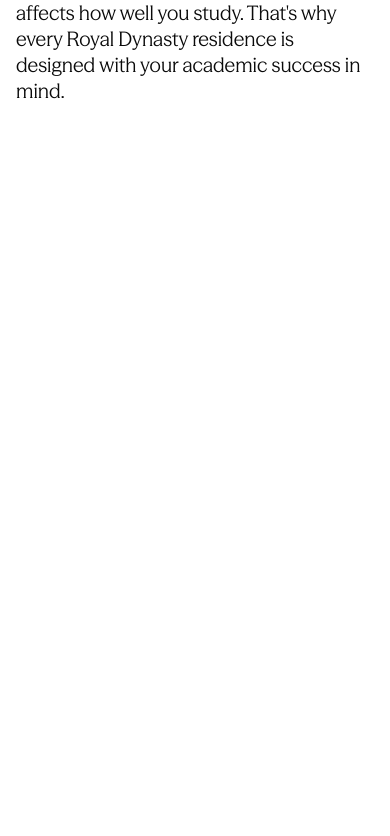
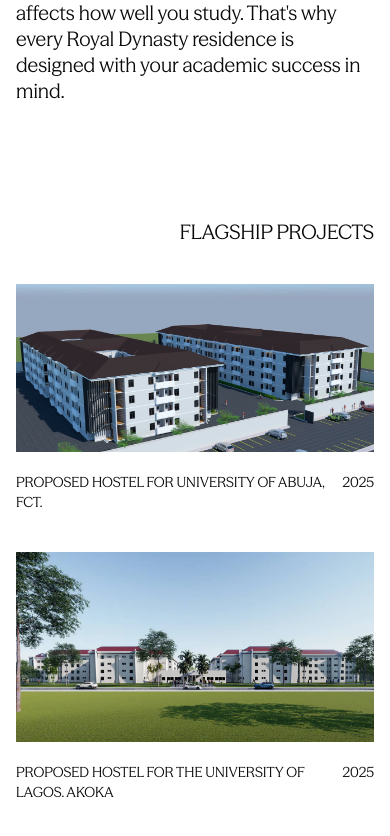
Before and after one commit to kingbary/royal-dynasty-homes, a Next.js app: page / in a window 390 px wide. Shown: the part 3776-4612 px from the top of the page. Before the commit the page ends 3938 px from the top, so only its background shows below. Built offline with nearby package versions, Linux system fonts and the light colour scheme; a web font is replaced by a local one.

Commit message:
feat: featured project section

```diff
--- /dev/null
+++ b/components/home/featured-projects.tsx
@@ -0,0 +1,46 @@
+import React from 'react'
+import { motion } from 'framer-motion'
+import Container from '../universal/container'
+import { containerVariants, fadeInUpVariants } from '@/lib/animation'
+import Image from 'next/image'
+
+export default function FeaturedProjects() {
+    return (
+        <section>
+            <Container className='py-[58px] md:py-30'>
+                <motion.div
+                    variants={containerVariants}
+                    initial="hidden"
+                    whileInView="visible"
+                    viewport={{ once: true, amount: 0.3 }}
+                >
+                    <motion.div
+                        variants={fadeInUpVariants}
+                        className='flex mb-10 justify-end'
+                        initial={{ x: -400, opacity: 0 }}
+                        animate={{ x: 0, opacity: 1 }}
+                        transition={{ duration: 1, ease: "easeOut" }}
+                    >
+                        <h3 className='text-xl font-normal leading-[120%] md:text-[40px] max-w-[630px] uppercase'>Flagship Projects</h3>
+                    </motion.div>
+                    <div className='flex flex-col gap-10'>
+                        <div>
+                            <Image src={'/images/hero-bg-2.webp'} width={1280} height={643} alt='PROPOSED HOSTEL FOR UNIVERSITY OF ABUJA, FCT.' />
+                            <div className='flex justify-between mt-5 font-normal text-sm md:text-base'>
+                                <p>PROPOSED HOSTEL FOR UNIVERSITY OF ABUJA, FCT.</p>
+                                <p>2025</p>
+                            </div>
+                        </div>
+                        <div>
+                            <Image src={'/images/hero-bg-3.webp'} width={1280} height={643} alt='PROPOSED HOSTEL FOR THE UNIVERSITY OF LAGOS. AKOKA' />
+                            <div className='flex justify-between mt-5 font-normal text-sm md:text-base'>
+                                <p>PROPOSED HOSTEL FOR THE UNIVERSITY OF LAGOS. AKOKA</p>
+                                <p>2025</p>
+                            </div>
+                        </div>
+                    </div>
+                </motion.div>
+            </Container>
+        </section >
+    )
+}
--- a/screens/homepage.tsx
+++ b/screens/homepage.tsx
@@ -4,6 +4,7 @@
 import OurStorySection from '@/components/home/our-story-section'
 import OurServicesSection from '@/components/home/our-services-section'
 import FlagshipFeatures from '@/components/home/flagship-features'
+import FeaturedProjects from '@/components/home/featured-projects'
 
 export default function Homepage() {
     return (
@@ -12,6 +13,7 @@
             <OurStorySection />
             <OurServicesSection />
             <FlagshipFeatures />
+            <FeaturedProjects />
         </>
     )
 }
```
